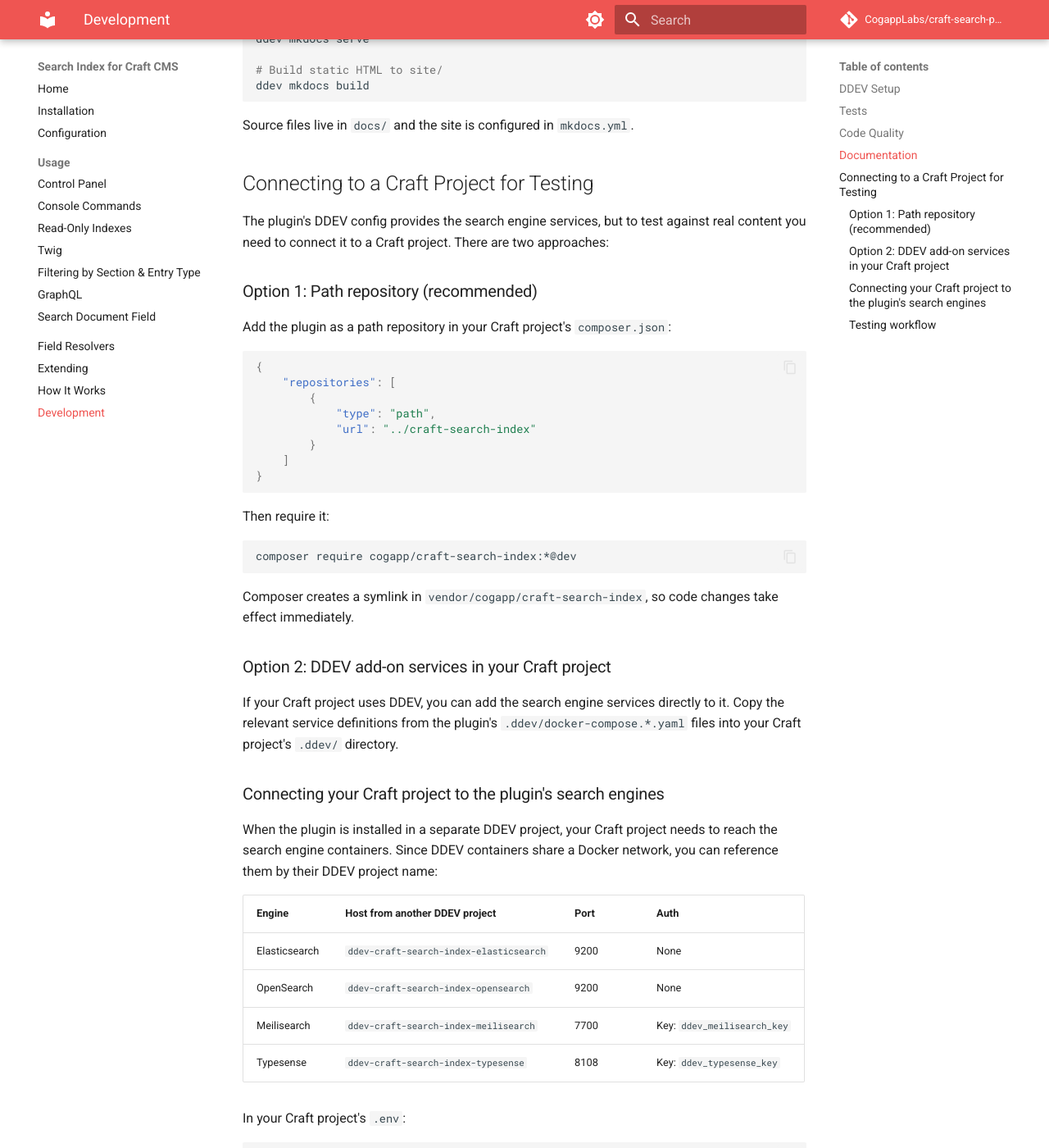
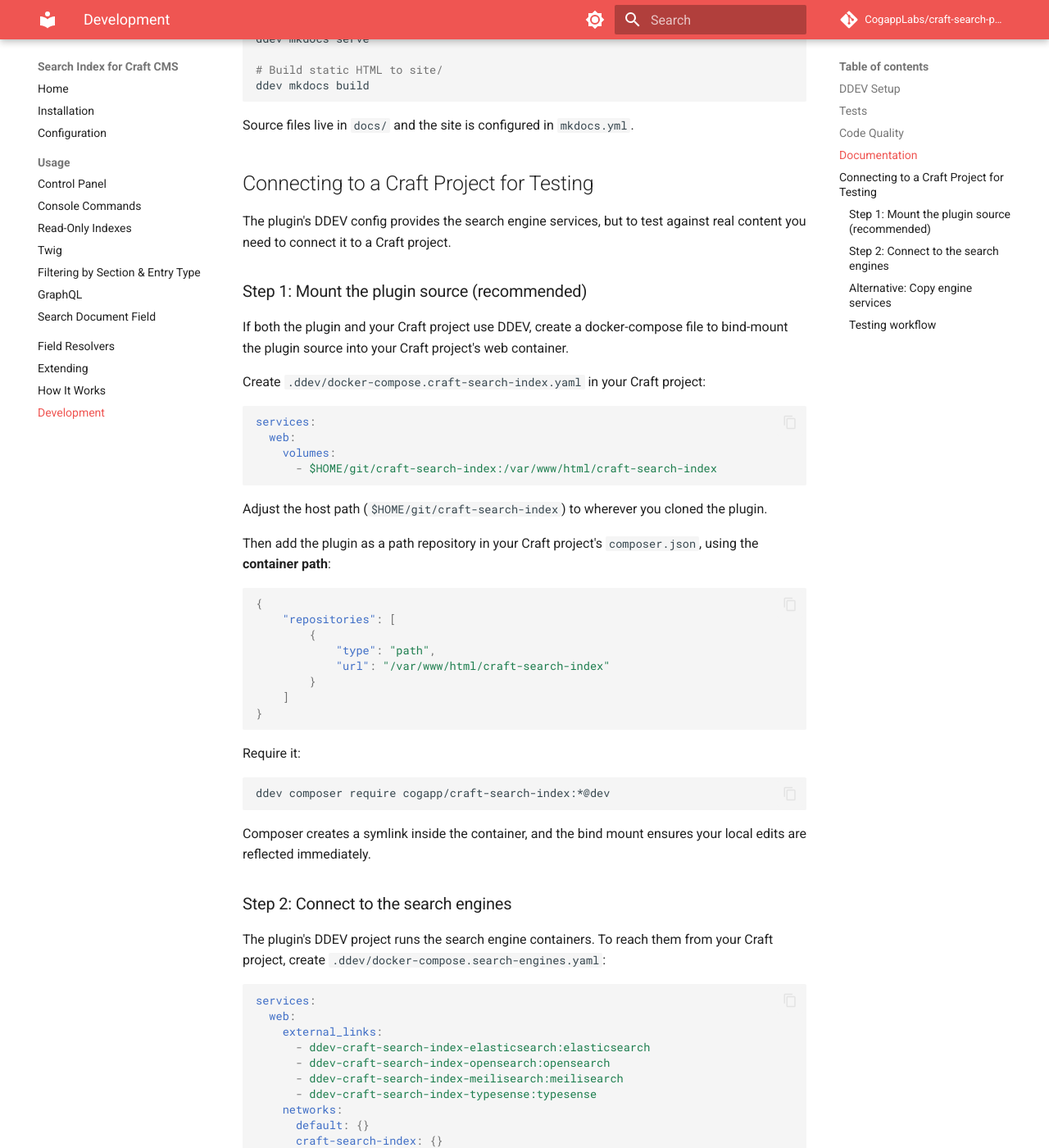
Before and after one commit to CogappLabs/craft-search-plugin, an MkDocs documentation site: the page built from docs/development.md, in a window 1280 px wide and 1400 px high, scrolled down 1626 px. Shown: the whole window at 82% size. Built offline with MkDocs 1.6.1 and Material for MkDocs 9.7.7, drawn with Linux system fonts in a browser that asks for light colours; comment, search, counter and statistics services are not loaded; some of the changed text lies outside the part shown.

Commit message:
Update development docs with recommended DDEV bind-mount approach
Restructure the "Connecting to a Craft Project" section to recommend
bind-mounting the plugin source + joining the Docker network, matching
the actual NTS project setup. Includes ready-to-use docker-compose
examples for both the volume mount and network linking.

Co-Authored-By: Claude Opus 4.6 <noreply@anthropic.com>

````diff
--- a/docs/development.md
+++ b/docs/development.md
@@ -73,71 +73,99 @@ Source files live in `docs/` and the site is configured in `mkdocs.yml`.
 
 ## Connecting to a Craft Project for Testing
 
-The plugin's DDEV config provides the search engine services, but to test against real content you need to connect it to a Craft project. There are two approaches:
+The plugin's DDEV config provides the search engine services, but to test against real content you need to connect it to a Craft project.
 
-### Option 1: Path repository (recommended)
+### Step 1: Mount the plugin source (recommended)
 
-Add the plugin as a path repository in your Craft project's `composer.json`:
+If both the plugin and your Craft project use DDEV, create a docker-compose file to bind-mount the plugin source into your Craft project's web container.
+
+Create `.ddev/docker-compose.craft-search-index.yaml` in your Craft project:
+
+```yaml
+services:
+  web:
+    volumes:
+      - $HOME/git/craft-search-index:/var/www/html/craft-search-index
+```
+
+Adjust the host path (`$HOME/git/craft-search-index`) to wherever you cloned the plugin.
+
+Then add the plugin as a path repository in your Craft project's `composer.json`, using the **container path**:
 
 ```json
 {
     "repositories": [
         {
             "type": "path",
-            "url": "../craft-search-index"
+            "url": "/var/www/html/craft-search-index"
         }
     ]
 }
 ```
 
-Then require it:
+Require it:
 
 ```bash
-composer require cogapp/craft-search-index:*@dev
+ddev composer require cogapp/craft-search-index:*@dev
 ```
 
-Composer creates a symlink in `vendor/cogapp/craft-search-index`, so code changes take effect immediately.
+Composer creates a symlink inside the container, and the bind mount ensures your local edits are reflected immediately.
 
-### Option 2: DDEV add-on services in your Craft project
+### Step 2: Connect to the search engines
 
-If your Craft project uses DDEV, you can add the search engine services directly to it. Copy the relevant service definitions from the plugin's `.ddev/docker-compose.*.yaml` files into your Craft project's `.ddev/` directory.
+The plugin's DDEV project runs the search engine containers. To reach them from your Craft project, create `.ddev/docker-compose.search-engines.yaml`:
 
-### Connecting your Craft project to the plugin's search engines
+```yaml
+services:
+  web:
+    external_links:
+      - ddev-craft-search-index-elasticsearch:elasticsearch
+      - ddev-craft-search-index-opensearch:opensearch
+      - ddev-craft-search-index-meilisearch:meilisearch
+      - ddev-craft-search-index-typesense:typesense
+    networks:
+      default: {}
+      craft-search-index: {}
 
-When the plugin is installed in a separate DDEV project, your Craft project needs to reach the search engine containers. Since DDEV containers share a Docker network, you can reference them by their DDEV project name:
+networks:
+  craft-search-index:
+    name: ddev-craft-search-index_default
+    external: true
+```
 
-| Engine        | Host from another DDEV project                    | Port  | Auth                        |
-|---------------|---------------------------------------------------|-------|-----------------------------|
-| Elasticsearch | `ddev-craft-search-index-elasticsearch`            | 9200  | None                        |
-| OpenSearch    | `ddev-craft-search-index-opensearch`               | 9200  | None                        |
-| Meilisearch   | `ddev-craft-search-index-meilisearch`              | 7700  | Key: `ddev_meilisearch_key` |
-| Typesense     | `ddev-craft-search-index-typesense`                | 8108  | Key: `ddev_typesense_key`   |
+This joins the plugin's Docker network and aliases the service names, so your Craft project can reference the engines by short hostname (`elasticsearch`, `meilisearch`, etc.) instead of the full DDEV container names.
 
 In your Craft project's `.env`:
 
 ```bash
-# Meilisearch (running in the plugin's DDEV project)
-MEILISEARCH_HOST=http://ddev-craft-search-index-meilisearch:7700
+# Meilisearch
+MEILISEARCH_HOST=http://meilisearch:7700
 MEILISEARCH_API_KEY=ddev_meilisearch_key
 
 # Typesense
-TYPESENSE_HOST=ddev-craft-search-index-typesense
+TYPESENSE_HOST=typesense
 TYPESENSE_PORT=8108
 TYPESENSE_PROTOCOL=http
 TYPESENSE_API_KEY=ddev_typesense_key
 
 # Elasticsearch
-ELASTICSEARCH_HOST=http://ddev-craft-search-index-elasticsearch:9200
+ELASTICSEARCH_HOST=http://elasticsearch:9200
 
 # OpenSearch
-OPENSEARCH_HOST=http://ddev-craft-search-index-opensearch:9200
+OPENSEARCH_HOST=http://opensearch:9200
 ```
 
 Then in the plugin settings, use `$MEILISEARCH_HOST`, `$MEILISEARCH_API_KEY`, etc.
 
+Restart both DDEV projects after adding these files (`ddev restart`).
+
+### Alternative: Copy engine services
+
+If you'd rather not depend on the plugin's DDEV project for search engines, copy the relevant service definitions from the plugin's `.ddev/docker-compose.*.yaml` files into your Craft project's `.ddev/` directory. This runs the engines directly in your Craft project.
+
 ### Testing workflow
 
-1. Install the plugin in your Craft project (path repository or Composer)
+1. Install the plugin (path repository as above, or via Composer)
 2. Configure engine credentials in **Settings > Search Index**
 3. Create an index: **Search Index > Indexes > New Index**
 4. Select sections, entry types, and site
````
